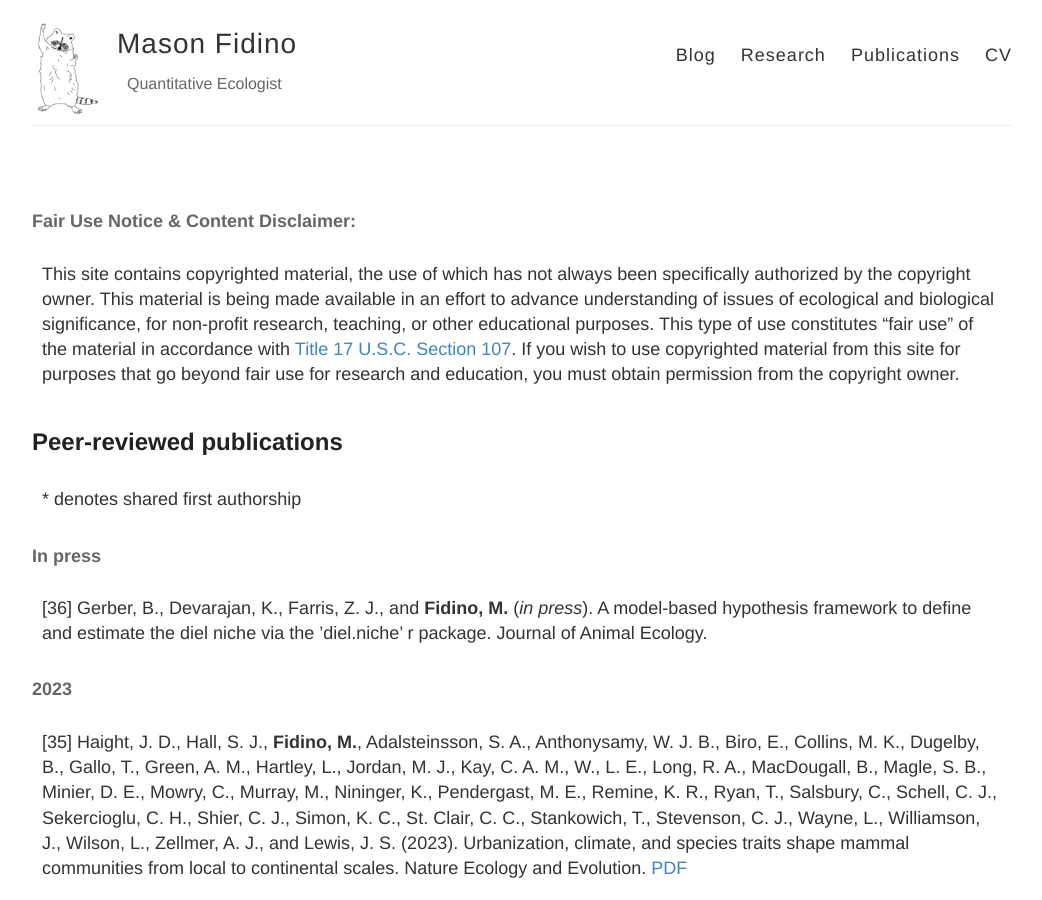
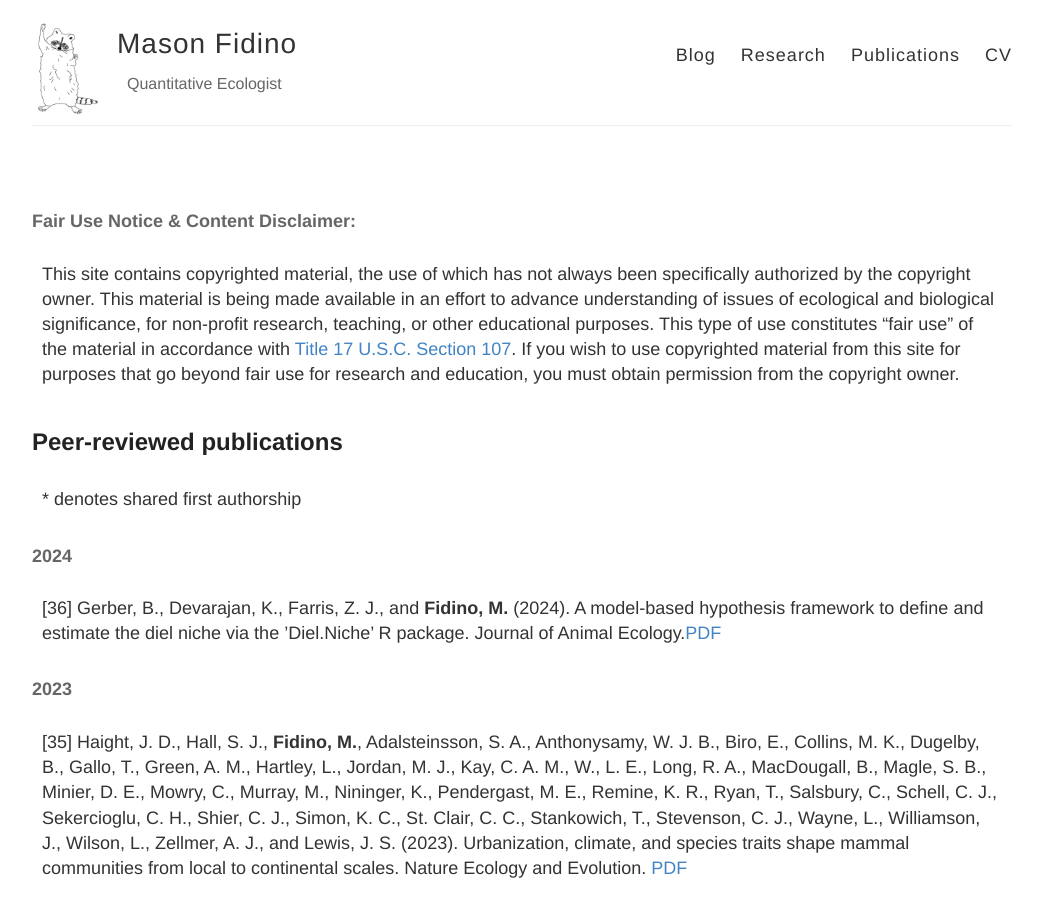
Before and after one commit to mfidino/mfidino.github.io, a Jekyll site: the page built from publications.md, in a window 1280 px wide and 900 px high. Shown: the whole window, without its empty margins (118-1160 px from the left). Built offline with Jekyll 4.4.1, drawn with Linux system fonts in a browser that asks for light colours.

```diff
--- a/publications.md
+++ b/publications.md
@@ -14,9 +14,9 @@ This site contains copyrighted material, the use of which has not always been sp
 
 <sup>\*</sup> denotes shared first authorship
 
-#### In press
+#### 2024
 
-[36] Gerber, B., Devarajan, K., Farris, Z. J., and **Fidino, M.** (*in press*). A model-based hypothesis framework to define and estimate the diel niche via the ’diel.niche’ r package. Journal of Animal Ecology.
+[36] Gerber, B., Devarajan, K., Farris, Z. J., and **Fidino, M.** (2024). A model-based hypothesis framework to define and estimate the diel niche via the ’Diel.Niche’ R package. Journal of Animal Ecology.[PDF](../public/Gerber_Diel_Niche.pdf)
 
 
 
```
Also changed, not shown: research.html (+32 -9 lines), 2 other files.
